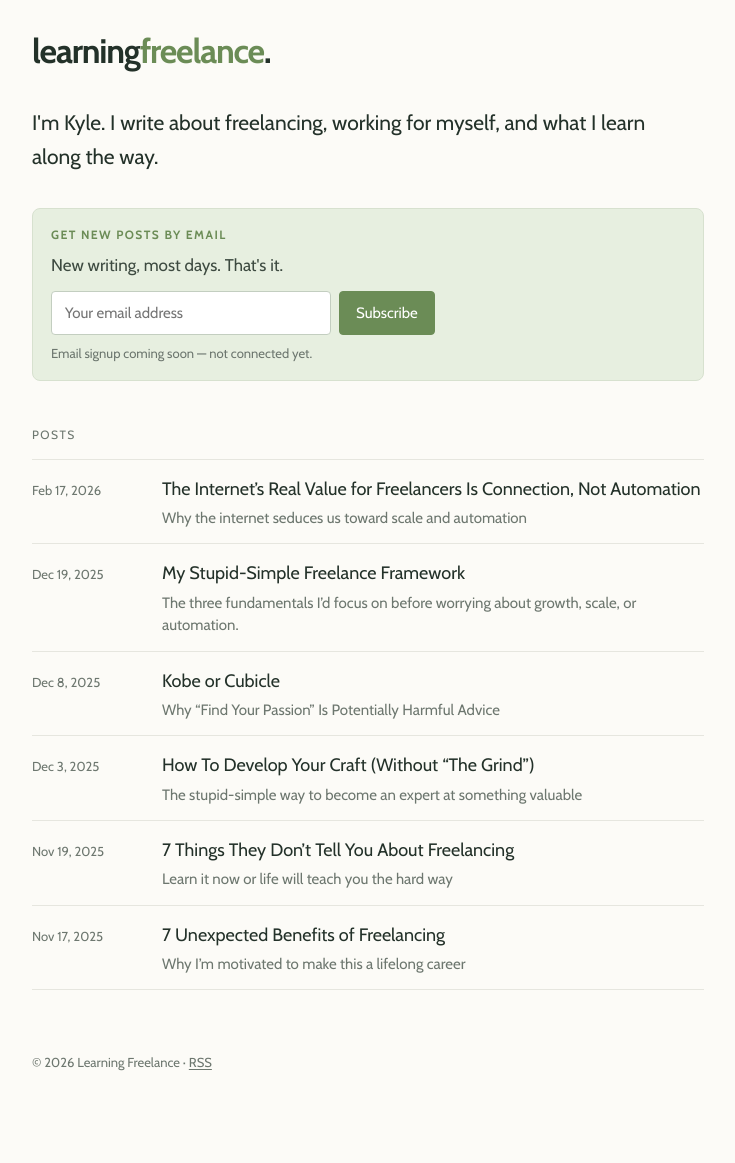
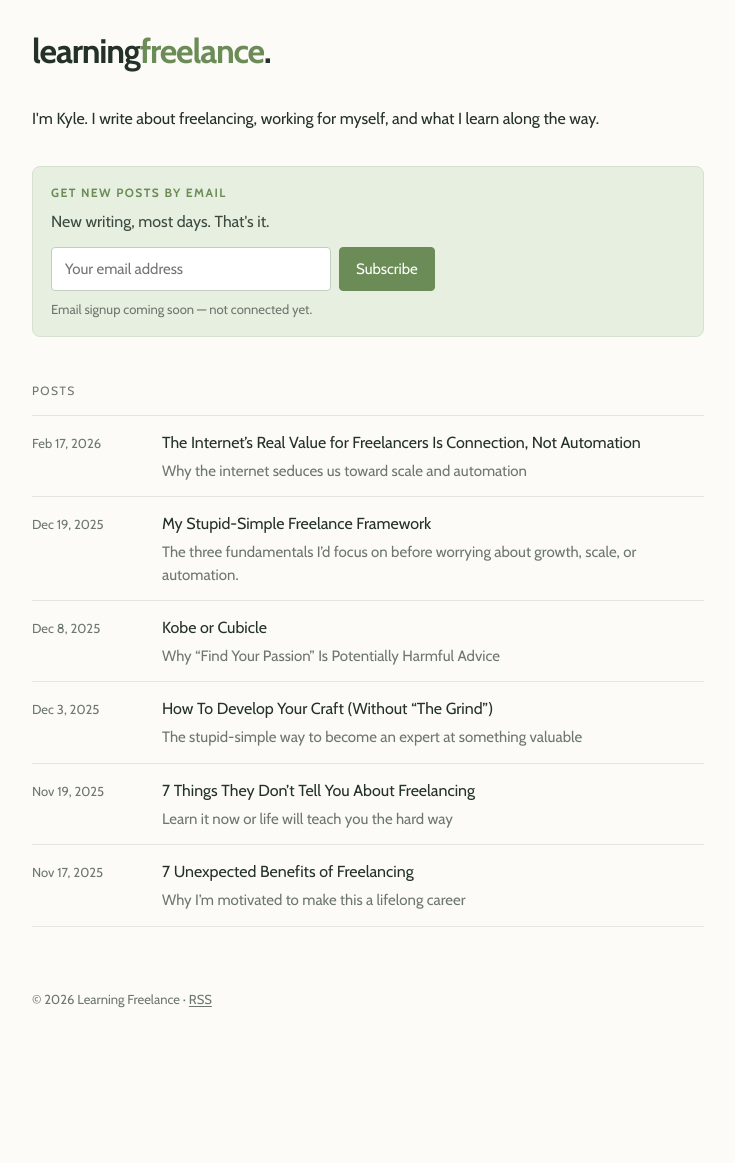
Before and after one commit to frenchonionsoupz/learning-freelance, a Jekyll site: the page built from index.html, in a window 1280 px wide. Shown: the whole page, without its empty margins (272-1007 px from the left). Built offline with Jekyll 4.4.1, drawn with Linux system fonts in a browser that asks for light colours; after the commit the page ends 1099 px from its top, so only the background shows below that.

Commit message:
Cap body typography at 16px and center smaller inline images and GIFs

```diff
--- a/assets/style.css
+++ b/assets/style.css
@@ -19,7 +19,7 @@
       margin: 0;
       background: var(--bg);
       color: var(--text);
-      font: 18px/1.68 var(--serif);
+      font: 16px/1.68 var(--serif);
       -webkit-font-smoothing: antialiased;
     }
 
@@ -59,7 +59,7 @@
     }
 
     .intro p {
-      font-size: 21px;
+      font-size: 16px;
       line-height: 1.62;
     }
 
@@ -91,7 +91,7 @@
     }
 
     .subscribe-copy {
-      font-size: 17px;
+      font-size: 16px;
       margin-bottom: 12px;
       color: #3d4a40;
     }
@@ -173,7 +173,7 @@
     }
 
     .post-link {
-      font-size: 18px;
+      font-size: 16px;
       text-decoration: none;
       color: var(--text);
     }
@@ -196,10 +196,10 @@
     }
 
     @media (max-width: 560px) {
-      body { font-size: 17px; }
+      body { font-size: 16px; }
       header { padding-top: 26px; }
       .brand { margin-bottom: 24px; }
-      .intro p { font-size: 19px; }
+      .intro p { font-size: 16px; }
       .subscribe { flex-wrap: wrap; }
       input { flex: 1 1 210px; width: 100%; }
       .post-list li {
@@ -219,7 +219,7 @@
 .article-date { font: 13px var(--sans); color: var(--muted); margin-bottom: 34px; }
 .article-content { line-height: 1.78; }
 .article-content h2 { font-size: 26px; line-height: 1.3; margin-top: 32px; }
-.article-content img { max-width: 100%; height: auto; }
+.article-content img { display: block; max-width: min(100%, 420px); width: auto; height: auto; margin: 24px auto; }
 .article-content blockquote { margin: 25px 0; padding: 2px 0 2px 18px; border-left: 3px solid var(--accent); }
 .article-content pre { overflow-x: auto; padding: 14px; background: #f1f1eb; font-size: 14px; }
 .article-content code { overflow-wrap: anywhere; }
@@ -227,5 +227,5 @@
 /* Post descriptions and cover images */
 .post-summary { min-width: 0; }
 .post-subtitle { margin: 3px 0 0; font: 15px/1.5 var(--sans); color: var(--muted); }
-.article-subtitle { font: 20px/1.5 var(--sans); color: var(--muted); margin: 0 0 12px; }
+.article-subtitle { font: 16px/1.5 var(--sans); color: var(--muted); margin: 0 0 12px; }
 .featured-image { display: block; width: 100%; height: auto; margin: 0 0 30px; border-radius: 4px; }
```
